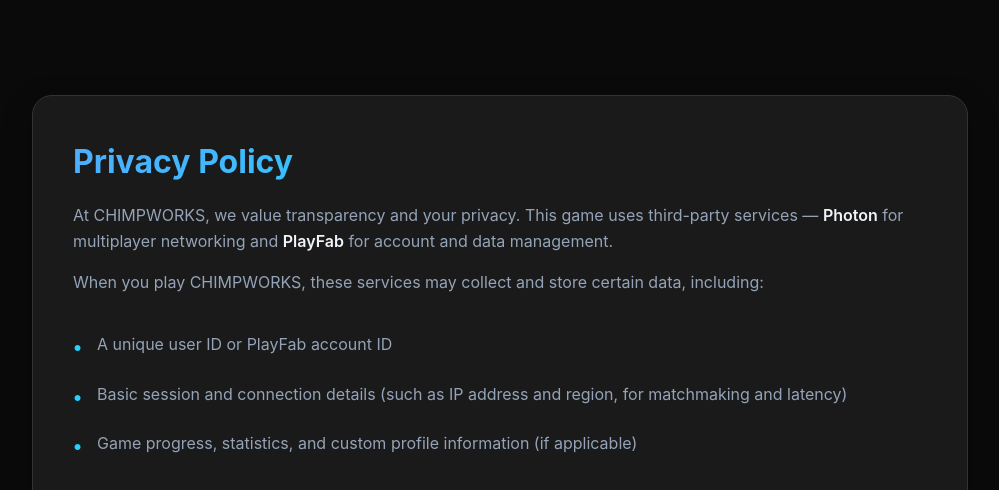
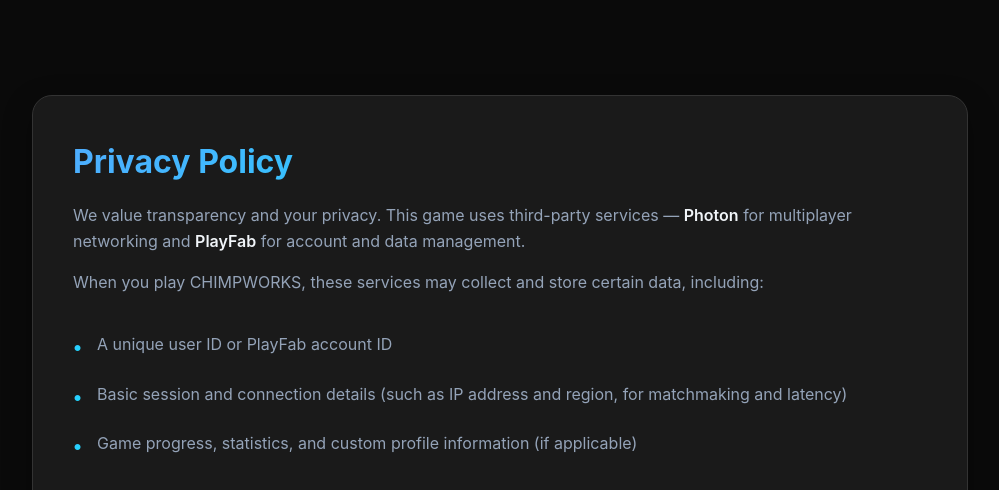
Before and after one commit to TensulStudios/chimpworks, a website: page privacypolicy.html in a window 1280 px wide. Shown: the part 309-799 px from the top of the page, without its empty margins (140-1139 px from the left). Drawn offline with Linux system fonts and the light colour scheme.

Commit message:
Update privacy policy wording for clarity

```diff
--- a/privacypolicy.html
+++ b/privacypolicy.html
@@ -151,7 +151,7 @@
     <section class="card">
       <h2>Privacy Policy</h2>
       <p>
-        At CHIMPWORKS, we value transparency and your privacy. This game uses third-party services —
+        We value transparency and your privacy. This game uses third-party services —
         <strong>Photon</strong> for multiplayer networking and <strong>PlayFab</strong> for account and data management.
       </p>
       <p>
```
